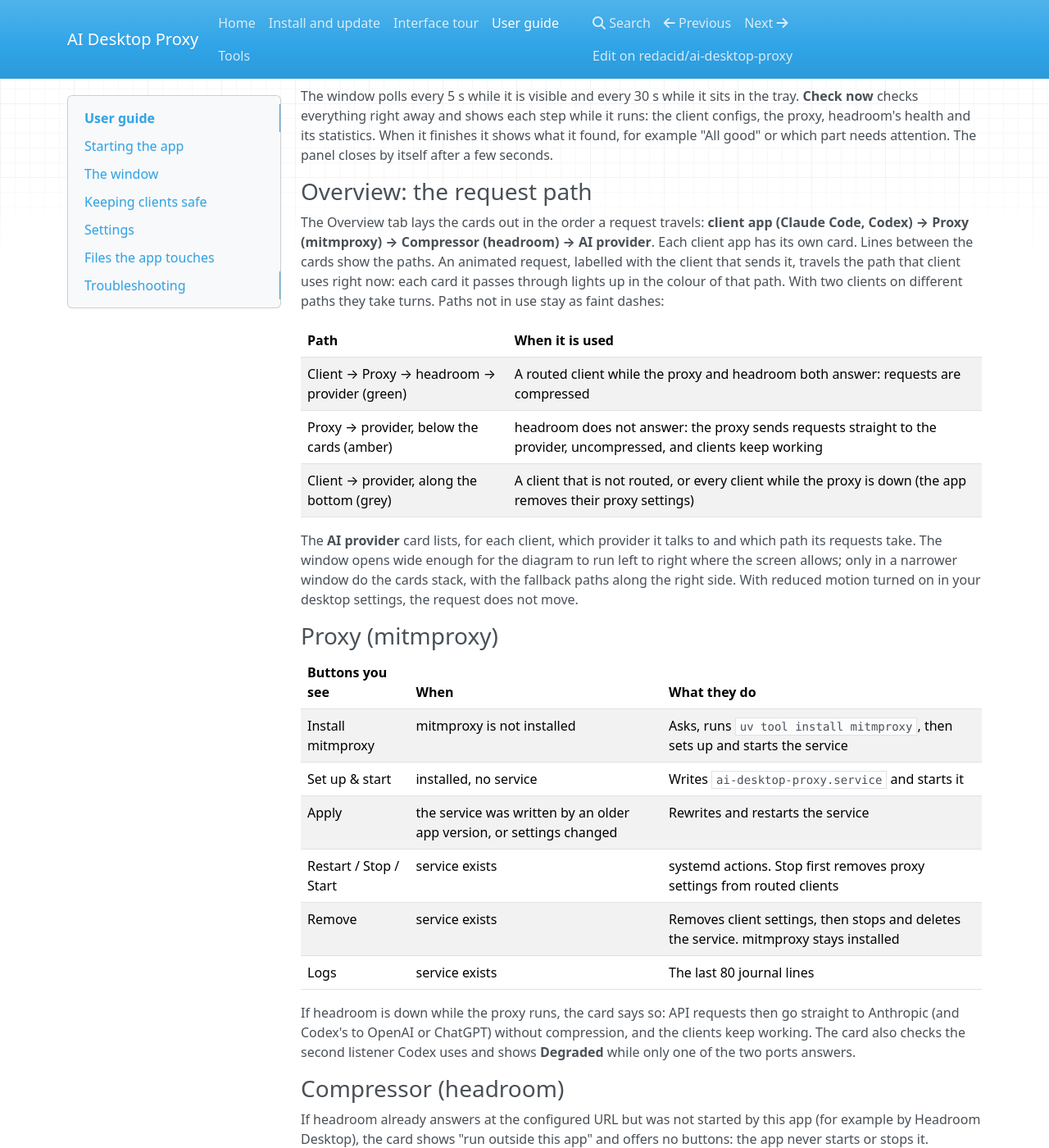
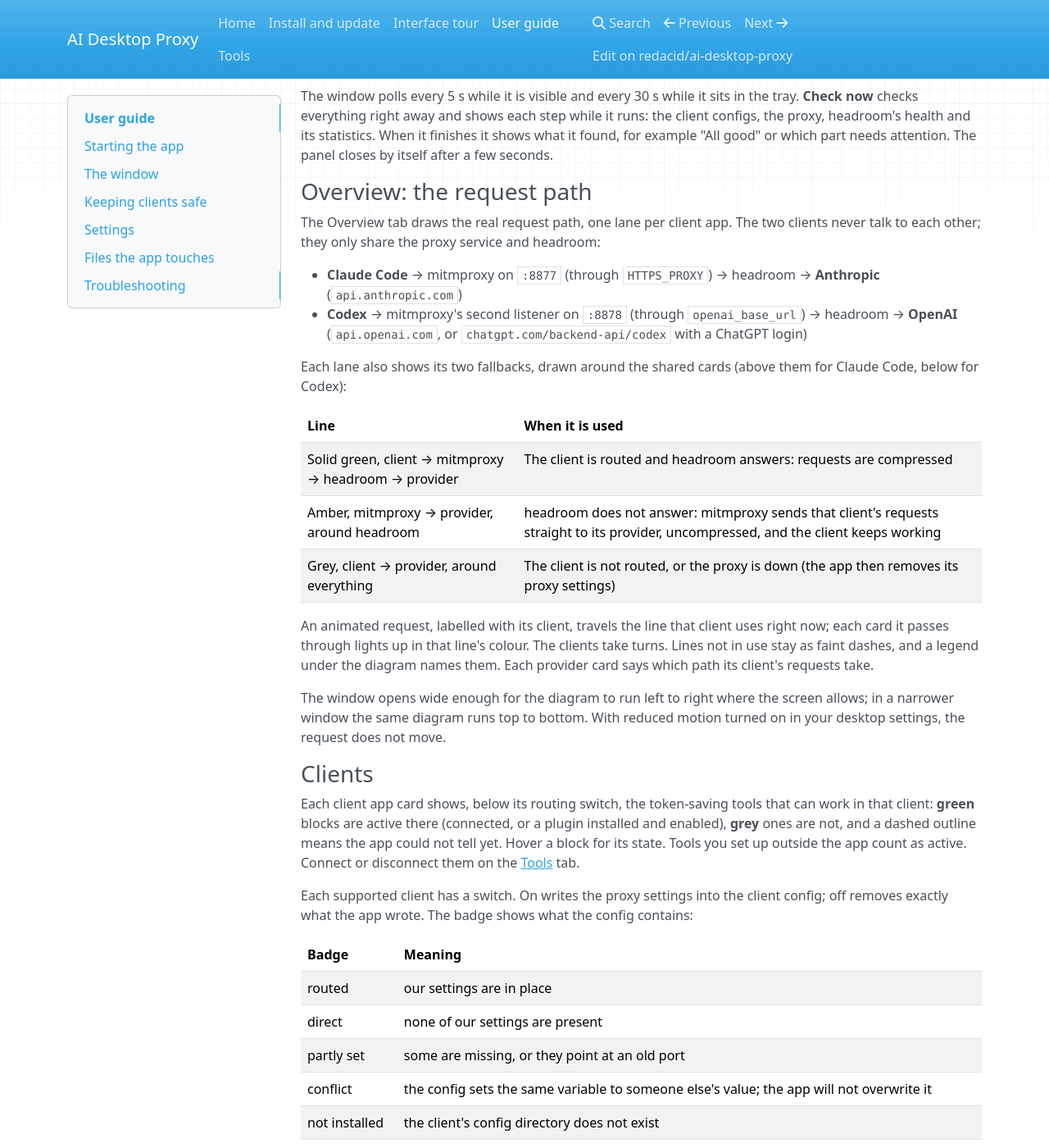
Before and after one commit to redacid/ai-desktop-proxy, an MkDocs documentation site: the page built from docs/user-guide.md, in a window 1280 px wide and 1400 px high, scrolled down 1052 px. Shown: the whole window at 82% size. Built offline with MkDocs 1.6.1, drawn with Linux system fonts in a browser that asks for light colours; nearby versions of some CDN libraries; some of the changed text lies outside the part shown.

Commit message:
Draw one lane per client on Overview, as requests really flow
The diagram joined both clients' lines before the proxy and ran the fallbacks
along shared lines, so it looked as if Claude Code and Codex exchanged traffic
and shared one "AI provider". In reality each client has its own path through
the shared services: Claude Code → mitmproxy :8877 → headroom → Anthropic, and
Codex → mitmproxy :8878 (reverse listener) → headroom → OpenAI or the ChatGPT
backend; when headroom is down mitmproxy sends that client's requests straight
to its own provider, and an unrouted client talks to its provider directly.

Each client now has its own lane that never touches the other: its listener
port is written on its line, the request stays on its lane while inside the
shared cards, the fallbacks loop around the shared cards (above for the first
client, below for the second), and each lane ends at its own provider card.
The narrow layout is the same picture turned top to bottom, and a legend under
the diagram names the three kinds of line.

```diff
--- a/docs/user-guide.md
+++ b/docs/user-guide.md
@@ -17,7 +17,7 @@ The window has four tabs:
 
 | Tab | What it holds |
 |---|---|
-| Overview | A card per client app (Claude Code, Codex), then Proxy, Compressor and AI provider, as the request path; its dot repeats the overall state |
+| Overview | The request path: a card per client app, the shared Proxy and Compressor, and each client's provider; its dot repeats the overall state |
 | Savings | headroom savings and recent requests |
 | Tools | Optional tools and their updates, see [Tools](tools.md) |
 | Settings | App and headroom settings |
@@ -44,45 +44,27 @@ closes by itself after a few seconds.
 
 ### Overview: the request path
 
-The Overview tab lays the cards out in the order a request travels: **client app (Claude Code, Codex) → Proxy
-(mitmproxy) → Compressor (headroom) → AI provider**. Each client app has its own card. Lines between the cards show the paths. An animated request, labelled with the client
-that sends it, travels the path that client uses right now: each card it passes through lights up in the colour of
-that path. With two clients on different paths they take turns. Paths not in use stay as faint dashes:
+The Overview tab draws the real request path, one lane per client app. The two clients never talk to each other;
+they only share the proxy service and headroom:
 
-| Path | When it is used |
+- **Claude Code** → mitmproxy on `:8877` (through `HTTPS_PROXY`) → headroom → **Anthropic** (`api.anthropic.com`)
+- **Codex** → mitmproxy's second listener on `:8878` (through `openai_base_url`) → headroom → **OpenAI**
+  (`api.openai.com`, or `chatgpt.com/backend-api/codex` with a ChatGPT login)
+
+Each lane also shows its two fallbacks, drawn around the shared cards (above them for Claude Code, below for Codex):
+
+| Line | When it is used |
 |---|---|
-| Client → Proxy → headroom → provider (green) | A routed client while the proxy and headroom both answer: requests are compressed |
-| Proxy → provider, below the cards (amber) | headroom does not answer: the proxy sends requests straight to the provider, uncompressed, and clients keep working |
-| Client → provider, along the bottom (grey) | A client that is not routed, or every client while the proxy is down (the app removes their proxy settings) |
+| Solid green, client → mitmproxy → headroom → provider | The client is routed and headroom answers: requests are compressed |
+| Amber, mitmproxy → provider, around headroom | headroom does not answer: mitmproxy sends that client's requests straight to its provider, uncompressed, and the client keeps working |
+| Grey, client → provider, around everything | The client is not routed, or the proxy is down (the app then removes its proxy settings) |
 
-The **AI provider** card lists, for each client, which provider it talks to and which path its requests take. The
-window opens wide enough for the diagram to run left to right where the screen allows; only in a narrower window do
-the cards stack, with the fallback paths along the right side. With reduced motion turned on in your desktop
-settings, the request does not move.
+An animated request, labelled with its client, travels the line that client uses right now; each card it passes
+through lights up in that line's colour. The clients take turns. Lines not in use stay as faint dashes, and a legend
+under the diagram names them. Each provider card says which path its client's requests take.
 
-### Proxy (mitmproxy)
-
-| Buttons you see | When | What they do |
-|---|---|---|
-| Install mitmproxy | mitmproxy is not installed | Asks, runs `uv tool install mitmproxy`, then sets up and starts the service |
-| Set up & start | installed, no service | Writes `ai-desktop-proxy.service` and starts it |
-| Apply | the service was written by an older app version, or settings changed | Rewrites and restarts the service |
-| Restart / Stop / Start | service exists | systemd actions. Stop first removes proxy settings from routed clients |
-| Remove | service exists | Removes client settings, then stops and deletes the service. mitmproxy stays installed |
-| Logs | service exists | The last 80 journal lines |
-
-If headroom is down while the proxy runs, the card says so: API requests then go straight to Anthropic (and Codex's to
-OpenAI or ChatGPT) without compression, and the clients keep working. The card also checks the second listener
-Codex uses and shows **Degraded** while only one of the two ports answers.
-
-### Compressor (headroom)
-
-If headroom already answers at the configured URL but was not started by this app (for example by Headroom
-Desktop), the card shows "run outside this app" and offers no buttons: the app never starts or stops it.
-
-Otherwise the card offers **Install headroom** (`uv tool install --python 3.13 "headroom-ai[all]"`, a few hundred
-MB), **Set up & start**, and the same Restart / Stop / Start / Remove / Logs as the proxy, for
-`ai-desktop-proxy-headroom.service`. The first start can take up to a minute.
+The window opens wide enough for the diagram to run left to right where the screen allows; in a narrower window the
+same diagram runs top to bottom. With reduced motion turned on in your desktop settings, the request does not move.
 
 ### Clients
 
```
Also changed, not shown: docs-dev/architecture.md (+3 -2 lines), docs/interface.md (+6 -5 lines), src/renderer/src/styles.css (+17 -14 lines), docs/images/overview.png, 3 other files.
